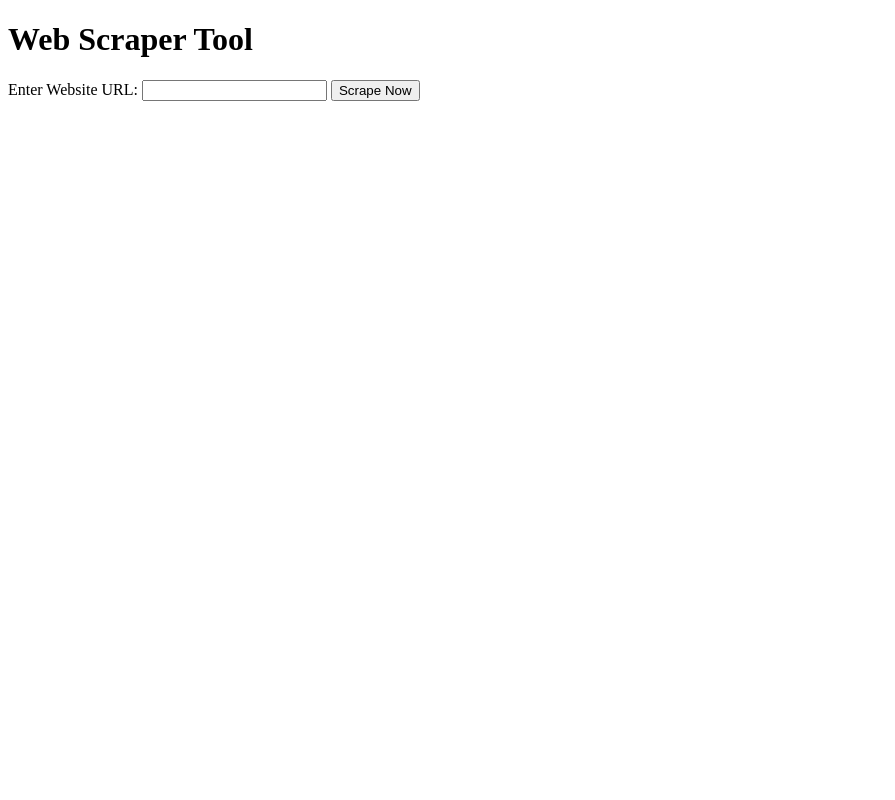
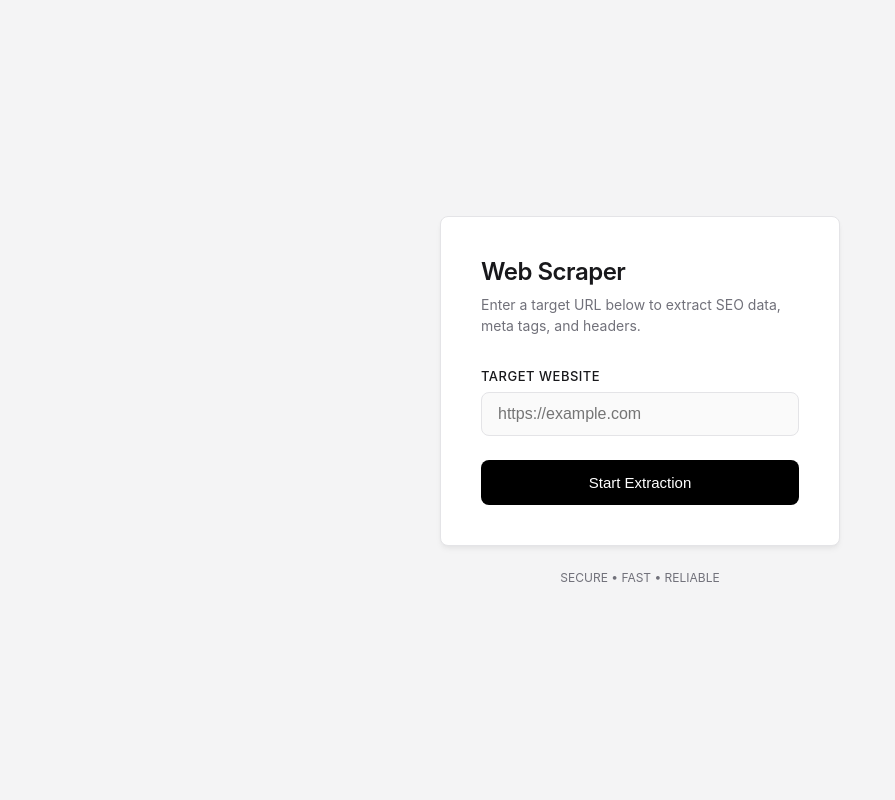
Before and after one commit to Spirited-789/scraper-project, a FastAPI app: page / in a window 1280 px wide. Shown: the whole page, without its empty margins (0-895 px from the left). Run offline with FastAPI, Linux system fonts and the light colour scheme.

Commit message:
updated homepage css

```diff
--- a/templates/index.html
+++ b/templates/index.html
@@ -1,16 +1,160 @@
 <!DOCTYPE html>
-<html>
+<html lang="en">
 <head>
-    <title>SEO Scraper</title>
+    <meta charset="UTF-8">
+    <meta name="viewport" content="width=device-width, initial-scale=1.0">
+    <title>SEO Scraper Tool</title>
+    <style>
+        /* 1. RESET & BASE STYLES */
+        :root {
+            --bg-color: #f4f4f5; /* Light grey, easier on eyes than white */
+            --card-bg: #ffffff;
+            --text-main: #18181b;
+            --text-muted: #71717a;
+            --border-color: #e4e4e7;
+            --primary-color: #000000; /* Professional black/dark grey */
+            --primary-hover: #333333;
+            --focus-ring: rgba(0, 0, 0, 0.1);
+            --radius: 8px; /* Subtle rounding, not too bubbly */
+        }
+
+        * {
+            box-sizing: border-box;
+            margin: 0;
+            padding: 0;
+        }
+
+        body {
+            font-family: -apple-system, BlinkMacSystemFont, "Segoe UI", Roboto, Helvetica, Arial, sans-serif;
+            background-color: var(--bg-color);
+            color: var(--text-main);
+            height: 100vh;
+            display: flex;
+            justify-content: center;
+            align-items: center;
+        }
+
+        /* 2. LAYOUT CONTAINER */
+        .container {
+            width: 100%;
+            max-width: 440px; /* Limits width for readability */
+            padding: 20px;
+        }
+
+        /* 3. THE CARD UI */
+        .scraper-card {
+            background: var(--card-bg);
+            padding: 40px;
+            border: 1px solid var(--border-color);
+            border-radius: var(--radius);
+            box-shadow: 0 4px 6px -1px rgba(0, 0, 0, 0.05),
+                        0 2px 4px -1px rgba(0, 0, 0, 0.03);
+        }
+
+        /* 4. TYPOGRAPHY */
+        h1 {
+            font-size: 24px;
+            font-weight: 600;
+            letter-spacing: -0.5px;
+            margin-bottom: 8px;
+            color: var(--text-main);
+        }
+
+        .subtitle {
+            font-size: 14px;
+            color: var(--text-muted);
+            margin-bottom: 32px;
+            line-height: 1.5;
+        }
+
+        /* 5. FORM ELEMENTS */
+        .form-group {
+            display: flex;
+            flex-direction: column;
+            gap: 8px;
+        }
+
+        label {
+            font-size: 13px;
+            font-weight: 500;
+            color: var(--text-main);
+            text-transform: uppercase;
+            letter-spacing: 0.5px;
+        }
+
+        input[type="text"] {
+            padding: 12px 16px;
+            font-size: 16px;
+            border: 1px solid var(--border-color);
+            border-radius: var(--radius);
+            outline: none;
+            transition: border-color 0.2s, box-shadow 0.2s;
+            background-color: #fafafa;
+        }
+
+        input[type="text"]:focus {
+            border-color: var(--text-muted);
+            background-color: #fff;
+            box-shadow: 0 0 0 4px var(--focus-ring);
+        }
+
+        button {
+            margin-top: 16px;
+            background-color: var(--primary-color);
+            color: white;
+            border: none;
+            padding: 14px;
+            font-size: 15px;
+            font-weight: 500;
+            border-radius: var(--radius);
+            cursor: pointer;
+            transition: background-color 0.2s, transform 0.1s;
+        }
+
+        button:hover {
+            background-color: var(--primary-hover);
+        }
+
+        button:active {
+            transform: scale(0.98);
+        }
+
+        /* Footer styling for credibility */
+        .footer-note {
+            margin-top: 24px;
+            text-align: center;
+            font-size: 12px;
+            color: var(--text-muted);
+        }
+    </style>
 </head>
 <body>
-    <h1>Web Scraper Tool</h1>
 
-    <form action="/scrape" method="post">
-        <label for="url_input">Enter Website URL:</label>
-        <input type="text" name="my_url" id="url_input" required>
-        <button type="submit">Scrape Now</button>
-    </form>
+    <div class="container">
+        <main class="scraper-card">
+            <header>
+                <h1>Web Scraper</h1>
+                <p class="subtitle">Enter a target URL below to extract SEO data, meta tags, and headers.</p>
+            </header>
+
+            <form action="/scrape" method="post" class="form-group">
+                <label for="url_input">Target Website</label>
+                <input
+                    type="text"
+                    name="my_url"
+                    id="url_input"
+                    placeholder="https://example.com"
+                    required
+                    autocomplete="off"
+                >
+                <button type="submit">Start Extraction</button>
+            </form>
+        </main>
+
+        <div class="footer-note">
+            SECURE • FAST • RELIABLE
+        </div>
+    </div>
 
 </body>
 </html>
```
Also changed, not shown: scraper_data.db.
